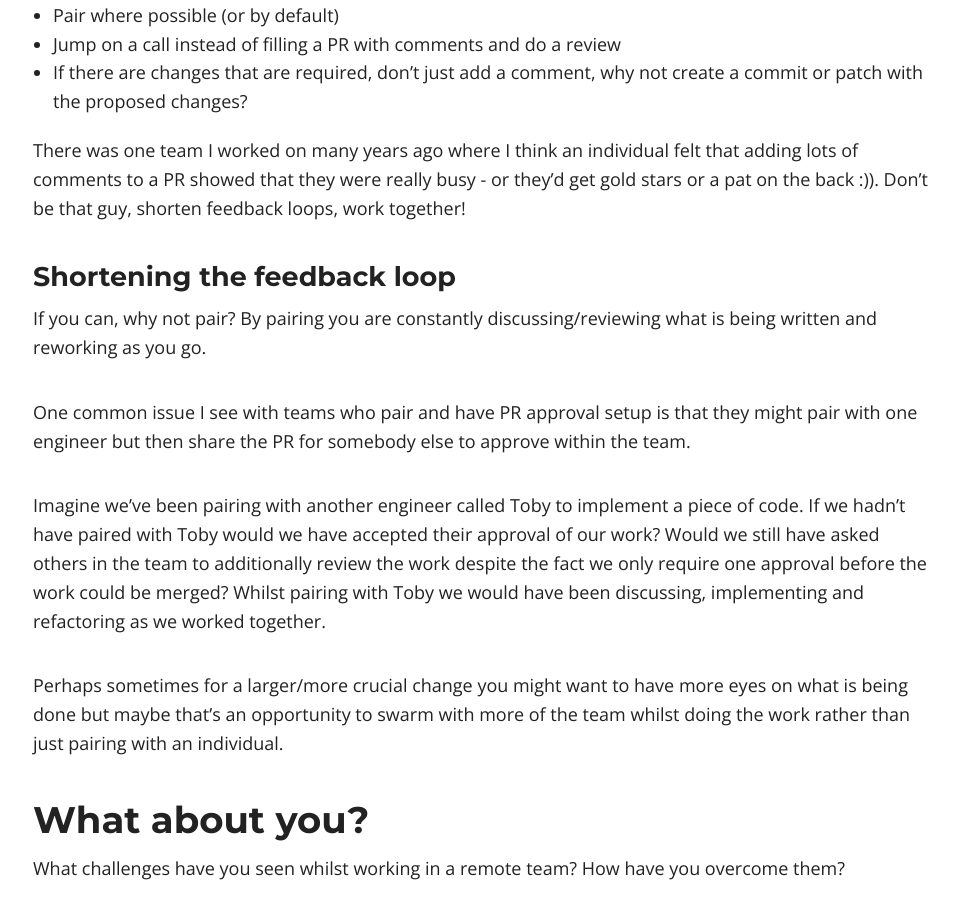
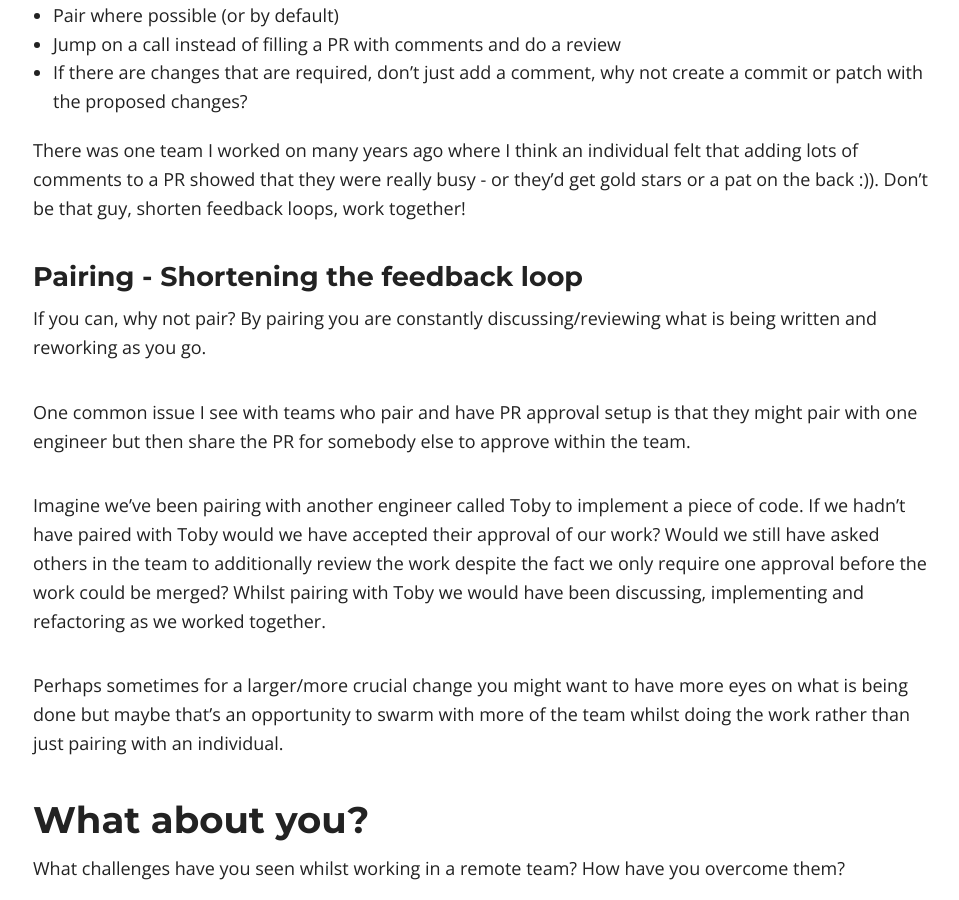
Before and after one commit to vivrichards600/vivrichards600.github.io, a Jekyll site: the page built from _posts/2024-01-02-stop-being-frAgile-improving-communication-collaboration-remote-team.md, in a window 1280 px wide and 900 px high, scrolled down 10083 px. Shown: the whole window, without its empty margins (157-1116 px from the left). Built offline with Jekyll 4.4.1, drawn with Linux system fonts in a browser that asks for light colours; nearby versions of some CDN libraries; comment, search, counter and statistics services are not loaded.

Commit message:
Updating last heading

```diff
--- a/_posts/2024-01-02-stop-being-frAgile-improving-communication-collaboration-remote-team.md
+++ b/_posts/2024-01-02-stop-being-frAgile-improving-communication-collaboration-remote-team.md
@@ -169,7 +169,7 @@ To improve this there are a few different things you could do.
 
 There was one team I worked on many years ago where I think an individual felt that adding lots of comments to a PR showed that they were really busy - or they'd get gold stars or a pat on the back :)). Don't be that guy, shorten feedback loops, work together!
 
-### Shortening the feedback loop
+### Pairing - Shortening the feedback loop
 If you can, why not pair? By pairing you are constantly discussing/reviewing what is being written and reworking as you go.
 
 One common issue I see with teams who pair and have PR approval setup is that they might pair with one engineer but then share the PR for somebody else to approve within the team.
```
